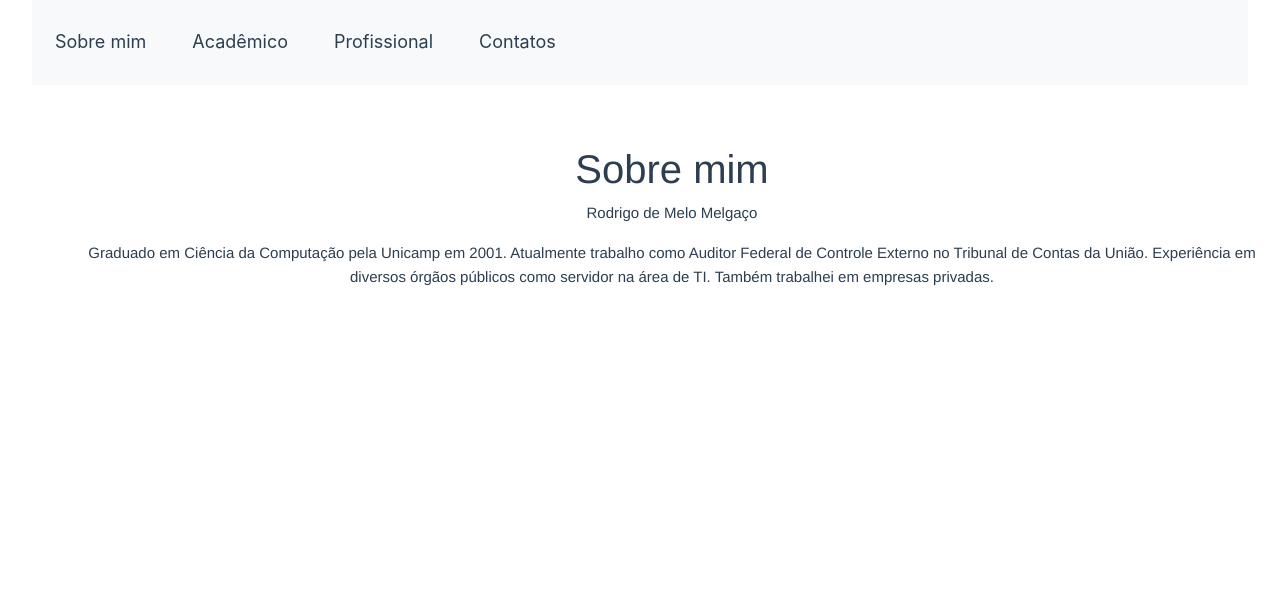
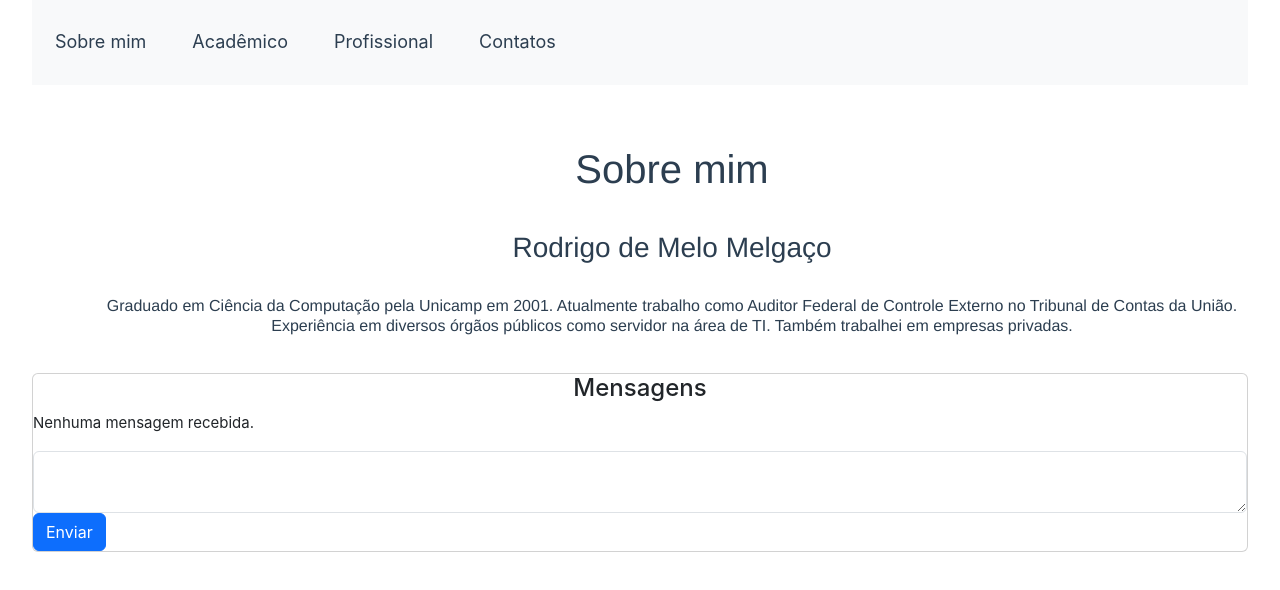
Before and after one commit to rmmelgaco/pos-vue-unidade1, a Vue app: page / in a window 1280 px wide. Shown: the top 590 px of the page. Built offline with nearby package versions, Linux system fonts and the light colour scheme.

Commit message:
criando chat

```diff
--- a/src/App.vue
+++ b/src/App.vue
@@ -1,5 +1,5 @@
 <script setup>
-import {ref, computed} from 'vue'
+import {ref, reactive, watch, computed} from 'vue'
 
 const sobreMim = ref({})
 let indiceMenuSelecionado = ref(0)
@@ -11,11 +11,44 @@ let menus = [
   'Contatos'
 ]
 
+let mensagens = reactive([])
+let novaMensagem = ref(null)
+let chegouNovaMensagem = ref(false)
+let erro = ref(null)
+
 const tituloPagina = computed(() => menus[indiceMenuSelecionado.value])
 
 function selecionaMenu(indice) {
   indiceMenuSelecionado.value = indice
 }
+
+function enviaMensagem() {
+  const textoMensagem = novaMensagem.value
+  if (textoMensagem) {
+    const dataMensagem = new Date().toLocaleString('pt-BR')
+    mensagens.push({
+      textoMensagem,
+      dataMensagem
+    })
+    novaMensagem.value = null
+  } else {
+    erro.value = 'Digite uma mensagem antes de enviar.'
+  }
+}
+
+function fechaMensagemAlerta() {
+  chegouNovaMensagem.value = false
+}
+
+function fechaMensagemErro() {
+  erro.value = false
+}
+
+watch(() => mensagens.length, (totalMensagensDepois, totalMensagensAntes) => {
+  if (totalMensagensDepois > totalMensagensAntes) {
+    chegouNovaMensagem.value = true
+  }
+})
 
 fetch('src/meusDados.json')
     .then(res => res.json())
@@ -27,7 +60,7 @@ fetch('src/meusDados.json')
   <header>
     <div id="nav">
       <nav class="navbar navbar-expand-lg navbar-light bg-light">
-        <ul class='nav' >
+        <ul class='nav'>
           <li class='nav-item greetings' v-for='(menu, indice) in menus' :key="`itemMenu${indice}`">
             <a @click='() => selecionaMenu(indice)'> {{ menu }}</a>
           </li>
@@ -37,11 +70,20 @@ fetch('src/meusDados.json')
   </header>
   <main id='app' style="width: 1300px">
     <h1>{{ tituloPagina }}</h1>
+    <div v-if='chegouNovaMensagem' class="alert alert-warning" role="alert">
+      Chegou uma nova mensagem no chat.
+      <a @click='fechaMensagemAlerta'>X</a>
+    </div>
+    <div v-if='erro' class="alert alert-danger" role="alert">
+      {{ erro }}
+      <a @click='fechaMensagemErro'>X</a>
+    </div>
     <section v-show='indiceMenuSelecionado === 0'>
       <div class='wrapper'>
-        <div >
-          <p>{{ sobreMim.nome }}</p>
-          <p>{{ sobreMim.descricao }}</p>
+        <div>
+          <h3>{{ sobreMim.nome }}</h3>
+          <br />
+          <h6>{{ sobreMim.descricao }}</h6>
         </div>
       </div>
     </section>
@@ -76,9 +118,10 @@ fetch('src/meusDados.json')
           <div class="card-body">
             <h5 class="card-title">{{ contato.texto }}</h5>
             <p class="card-text">
-              <a target='_blank' v-if="contato.tipo === 'link'" v-bind:href="contato.contato">{{contato.contato}}</a>
-              <a target='_blank' v-else-if="contato.tipo === 'email'" v-bind:href="`mailTo:${contato.contato}`">{{contato.contato}}</a>
-              <span v-else>{{ contato.contato}}</span>
+              <a target='_blank' v-if="contato.tipo === 'link'" v-bind:href="contato.contato">{{ contato.contato }}</a>
+              <a target='_blank' v-else-if="contato.tipo === 'email'"
+                 v-bind:href="`mailTo:${contato.contato}`">{{ contato.contato }}</a>
+              <span v-else>{{ contato.contato }}</span>
             </p>
           </div>
         </div>
@@ -86,6 +129,19 @@ fetch('src/meusDados.json')
       </div>
     </section>
   </main>
+  <footer>
+    <div class='card'>
+      <h4 class='tituloMensagemChat'>Mensagens</h4>
+      <p v-if='!mensagens.length'>Nenhuma mensagem recebida.</p>
+      <span v-for='(mensagem, indice) in mensagens' :key="`mensagem${indice}`">
+      <p>{{ mensagem.textoMensagem }} - {{ mensagem.dataMensagem }}</p>
+    </span>
+      <div>
+        <textarea class="form-control" v-model='novaMensagem'/>
+        <button type='button' class="btn btn-primary" @click='enviaMensagem'>Enviar</button>
+      </div>
+    </div>
+  </footer>
 </template>
 
 <style scoped>
--- a/src/assets/main.css
+++ b/src/assets/main.css
@@ -35,3 +35,11 @@ a,
   padding: 20px;
   font-size: large;
 }
+
+.tituloMensagemChat {
+  text-align: center;
+}
+
+.wrapper {
+  padding: 30px;
+}
```
